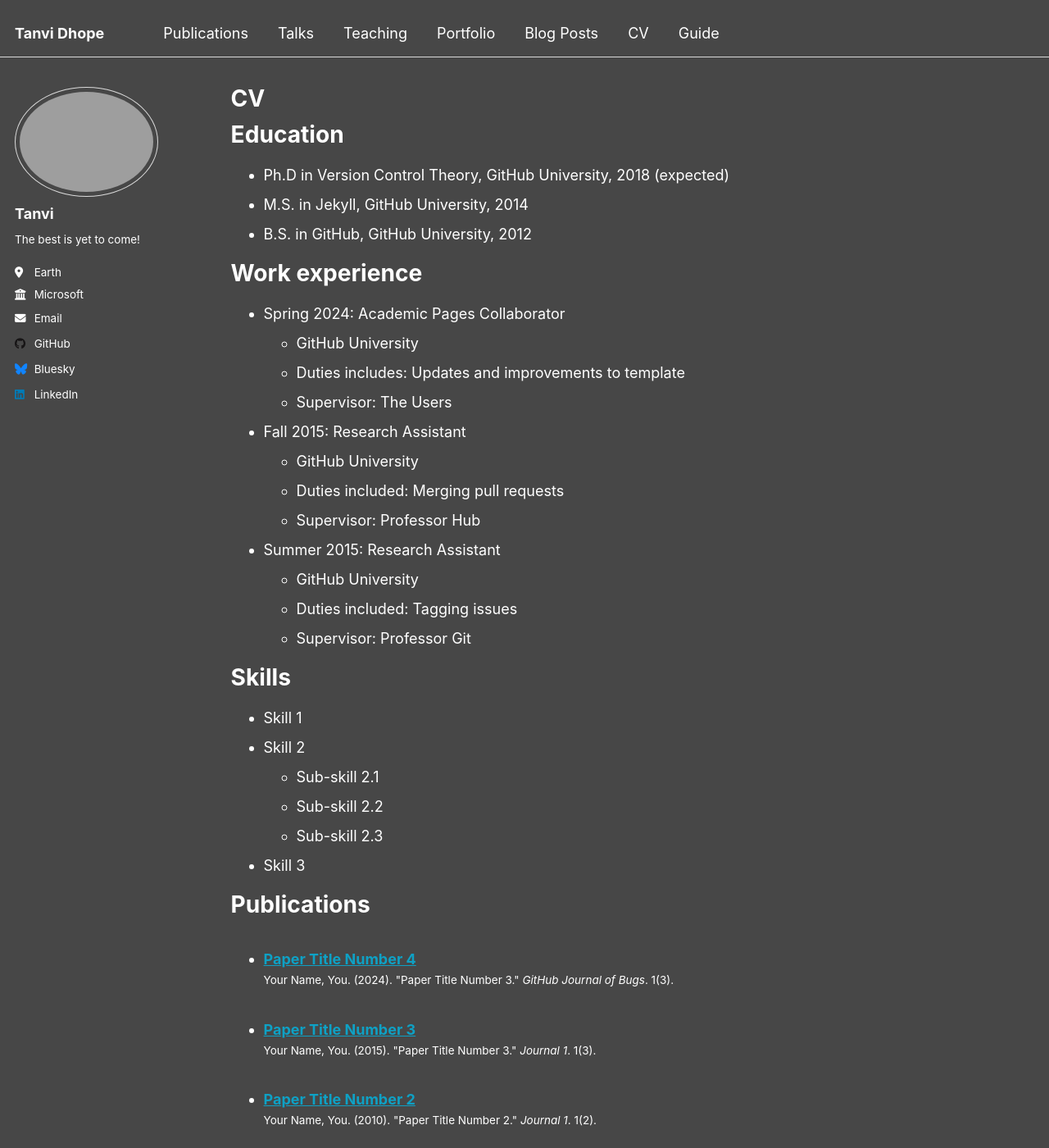
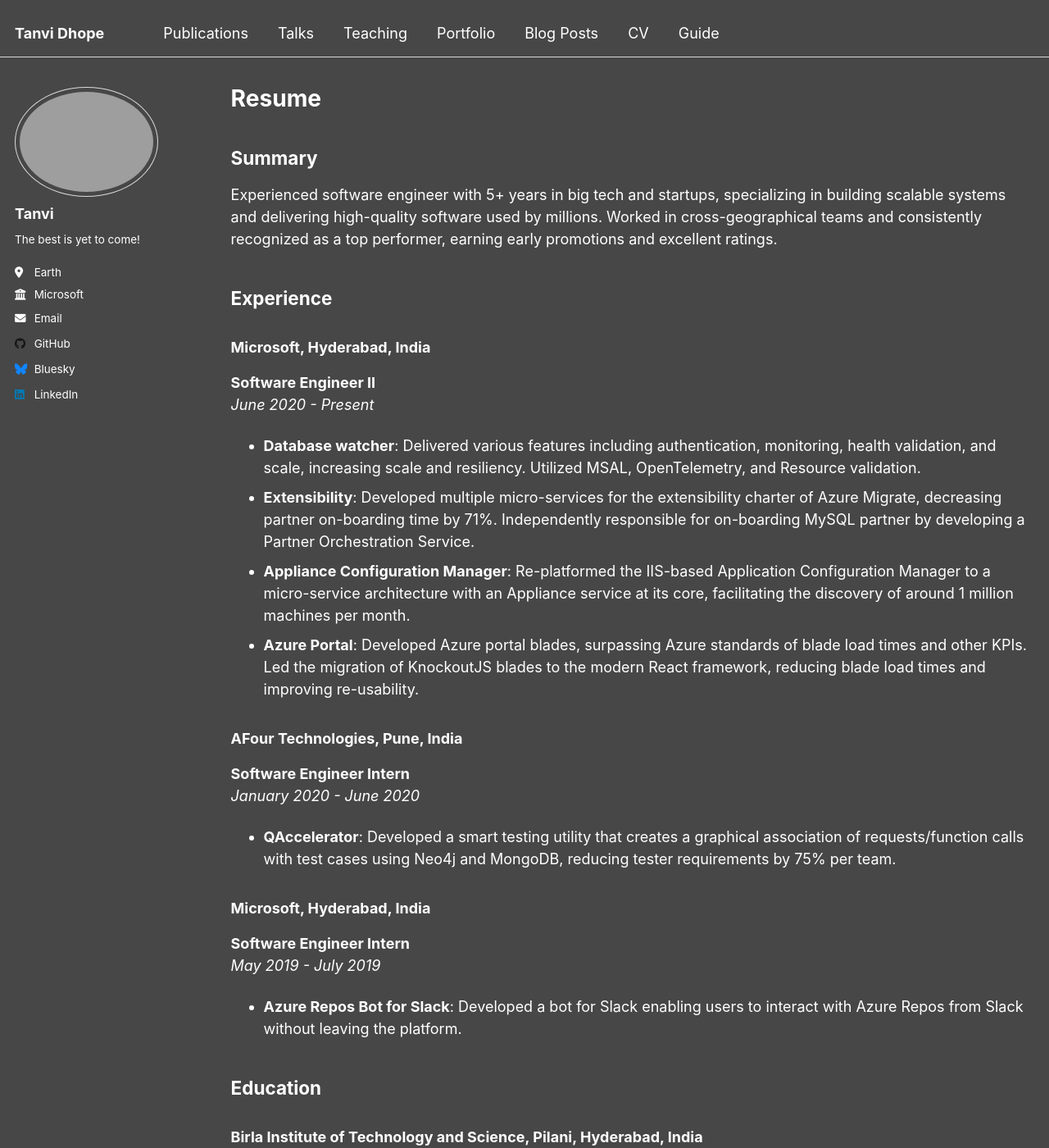
Before and after one commit to tanvidhope/tanvidhope.github.io, a Jekyll site: the page built from _pages/cv.md, in a window 1280 px wide and 1400 px high. Shown: the whole window at 82% size. Built offline with Jekyll 4.4.1, drawn with Linux system fonts in a browser that asks for light colours; some of the changed text lies outside the part shown.

Commit message:
Update cv.md

```diff
--- a/_pages/cv.md
+++ b/_pages/cv.md
@@ -1,64 +1,53 @@
 ---
 layout: archive
-title: "CV"
+title: "Resume"
 permalink: /cv/
 author_profile: true
 redirect_from:
   - /resume
 ---
 
-{% include base_path %}
+## Summary
 
-Education
-======
-* Ph.D in Version Control Theory, GitHub University, 2018 (expected)
-* M.S. in Jekyll, GitHub University, 2014
-* B.S. in GitHub, GitHub University, 2012
+Experienced software engineer with 5+ years in big tech and startups, specializing in building scalable systems and delivering high-quality software used by millions. Worked in cross-geographical teams and consistently recognized as a top performer, earning early promotions and excellent ratings.
 
-Work experience
-======
-* Spring 2024: Academic Pages Collaborator
-  * GitHub University
-  * Duties includes: Updates and improvements to template
-  * Supervisor: The Users
+## Experience
 
-* Fall 2015: Research Assistant
-  * GitHub University
-  * Duties included: Merging pull requests
-  * Supervisor: Professor Hub
+### Microsoft, Hyderabad, India
+**Software Engineer II**
+*June 2020 - Present*
 
-* Summer 2015: Research Assistant
-  * GitHub University
-  * Duties included: Tagging issues
-  * Supervisor: Professor Git
+- **Database watcher**: Delivered various features including authentication, monitoring, health validation, and scale, increasing scale and resiliency. Utilized MSAL, OpenTelemetry, and Resource validation.
+- **Extensibility**: Developed multiple micro-services for the extensibility charter of Azure Migrate, decreasing partner on-boarding time by 71%. Independently responsible for on-boarding MySQL partner by developing a Partner Orchestration Service.
+- **Appliance Configuration Manager**: Re-platformed the IIS-based Application Configuration Manager to a micro-service architecture with an Appliance service at its core, facilitating the discovery of around 1 million machines per month.
+- **Azure Portal**: Developed Azure portal blades, surpassing Azure standards of blade load times and other KPIs. Led the migration of KnockoutJS blades to the modern React framework, reducing blade load times and improving re-usability.
 
-Skills
-======
-* Skill 1
-* Skill 2
-  * Sub-skill 2.1
-  * Sub-skill 2.2
-  * Sub-skill 2.3
-* Skill 3
+### AFour Technologies, Pune, India
+**Software Engineer Intern**
+*January 2020 - June 2020*
 
-Publications
-======
-  <ul>{% for post in site.publications reversed %}
-    {% include archive-single-cv.html %}
-  {% endfor %}</ul>
+- **QAccelerator**: Developed a smart testing utility that creates a graphical association of requests/function calls with test cases using Neo4j and MongoDB, reducing tester requirements by 75% per team.
 
-Talks
-======
-  <ul>{% for post in site.talks reversed %}
-    {% include archive-single-talk-cv.html  %}
-  {% endfor %}</ul>
+### Microsoft, Hyderabad, India
+**Software Engineer Intern**
+*May 2019 - July 2019*
 
-Teaching
-======
-  <ul>{% for post in site.teaching reversed %}
-    {% include archive-single-cv.html %}
-  {% endfor %}</ul>
+- **Azure Repos Bot for Slack**: Developed a bot for Slack enabling users to interact with Azure Repos from Slack without leaving the platform.
 
-Service and leadership
-======
-* Currently signed in to 43 different slack teams
+## Education
+
+### Birla Institute of Technology and Science, Pilani, Hyderabad, India
+**Bachelor of Engineering**
+*August 2016 – June 2020*
+
+## Projects
+
+- **Artificial Intelligence (GPT) powered migrate assessments**:
+  - Developed an alternative form of SKU and Disk assessment to replace existing methods of CPU benchmarking and performance calculation.
+  - Fine-tuned the application on traditional performance data and public documentation with Curie as the base model.
+
+## Programming Skills
+
+- **Languages**: C#, Java, JavaScript, Python, Typescript
+- **Frameworks**: ASP.NET Core, Bootstrap, CosmosDB (NoSQL), Django, Grafana, Kafka, Kubernetes, KnockoutJS, MongoDB, MySQL, Neo4j, NodeJS, OpenTelemetry, React, Service Fabric, SQL
+- **Developer Tools**: Amazon Web Services, Azure, Copilot, Docker, Git, GitHub, Jira, PowerBI, Visual Studio
```
